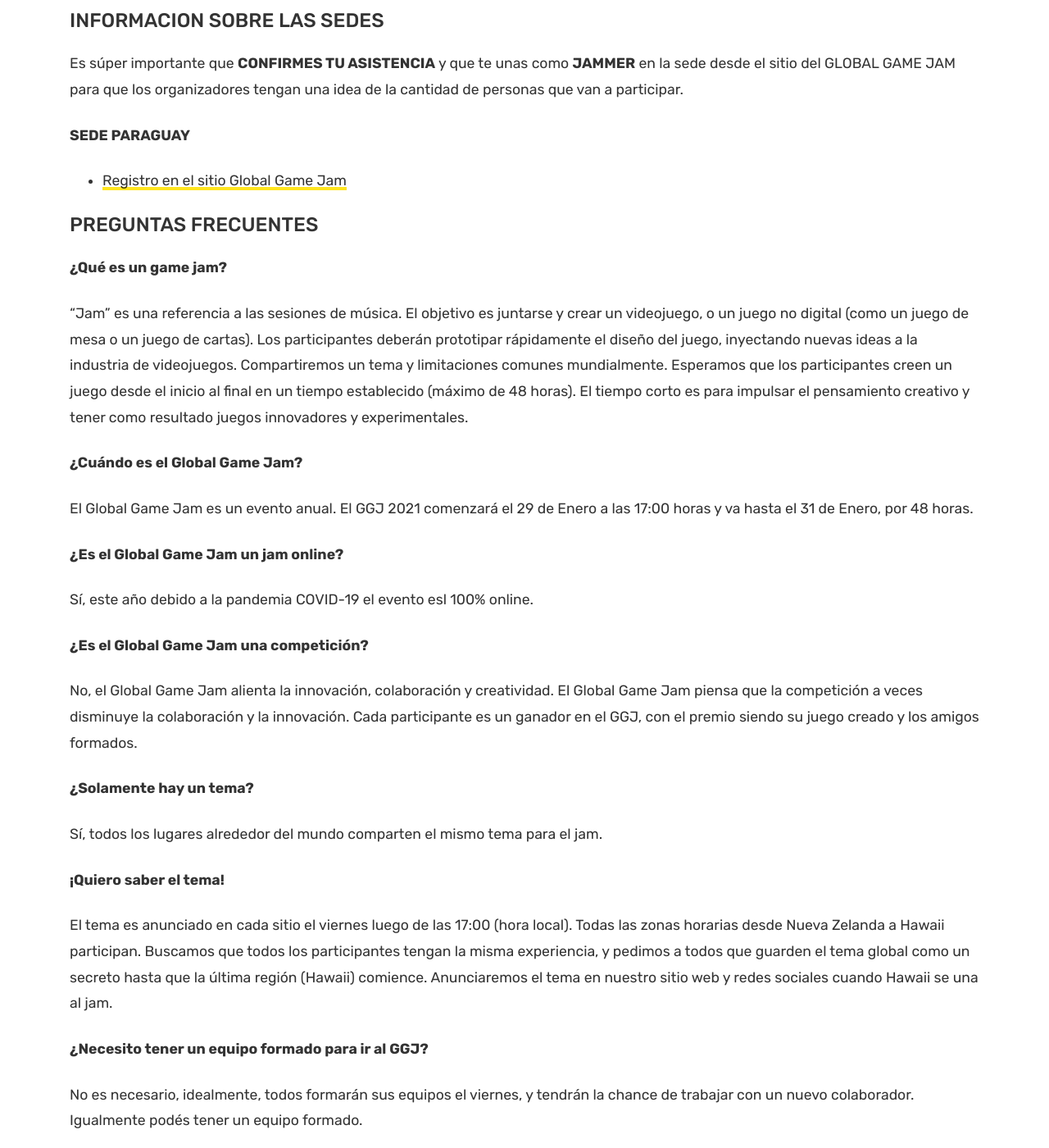
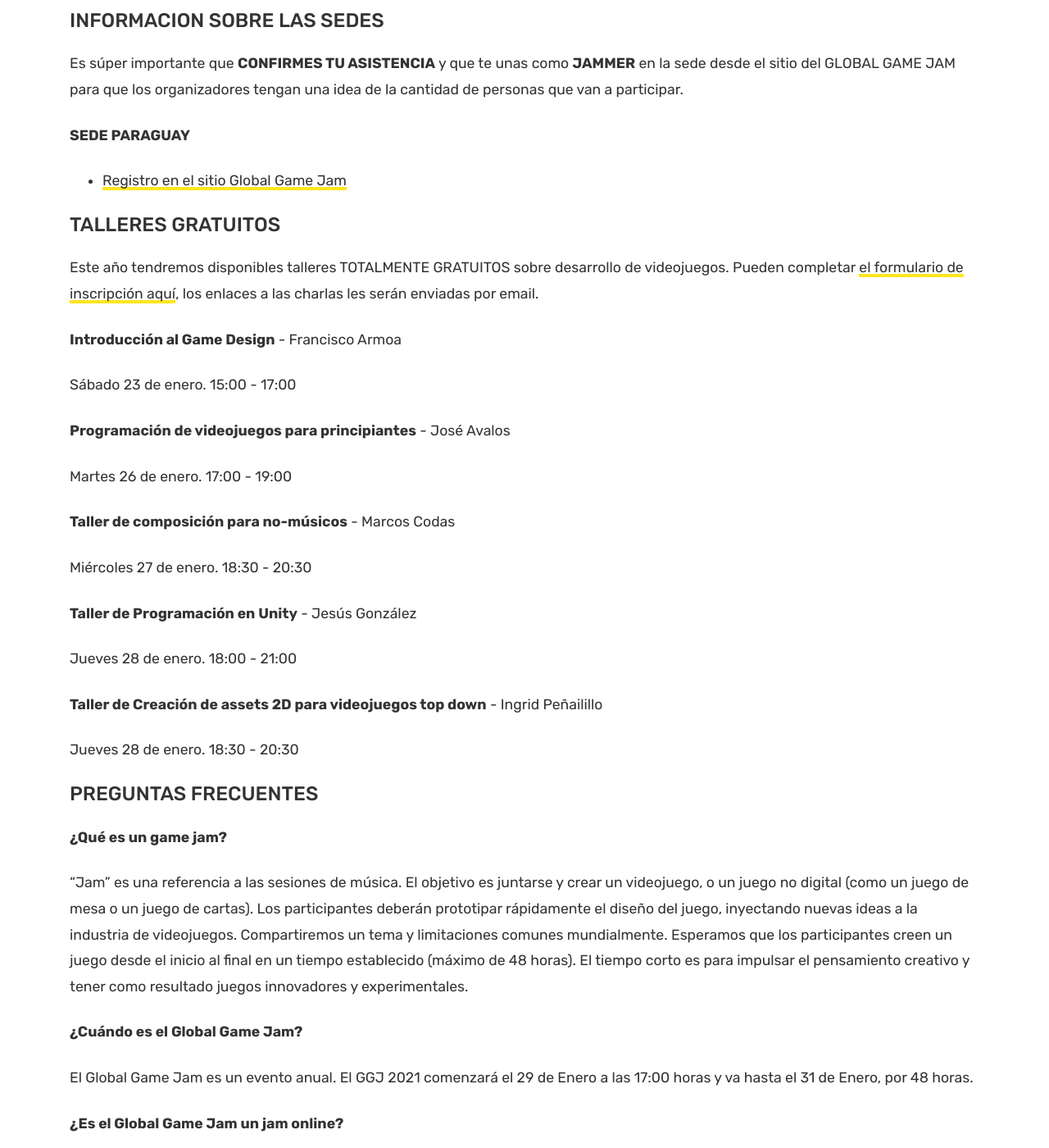
Before and after one commit to pescode/igdapy.github.io, a Jekyll site: the page built from eventos/ggj2021.md, in a window 1280 px wide and 1400 px high, scrolled down 484 px. Shown: the whole window at 82% size. Built offline with Jekyll 4.4.1, drawn with Linux system fonts in a browser that asks for light colours; comment, search, counter and statistics services are not loaded.

Commit message:
talleres ggj

```diff
--- a/eventos/ggj2021.md
+++ b/eventos/ggj2021.md
@@ -19,6 +19,30 @@
 **SEDE PARAGUAY**
 
 - [Registro en el sitio Global Game Jam][registro_ggj_asu]
+
+#### TALLERES GRATUITOS
+
+Este año tendremos disponibles talleres TOTALMENTE GRATUITOS sobre desarrollo de videojuegos. Pueden completar [el formulario de inscripción aquí][talleres], los enlaces a las charlas les serán enviadas por email.
+
+**Introducción al Game Design** - Francisco Armoa
+
+Sábado 23 de enero. 15:00 - 17:00
+
+**Programación de videojuegos para principiantes** - José Avalos
+
+Martes 26 de enero. 17:00 - 19:00
+
+**Taller de composición para no-músicos** - Marcos Codas
+
+Miércoles 27 de enero. 18:30 - 20:30
+
+**Taller de Programación en Unity** - Jesús González
+
+Jueves 28 de enero. 18:00 - 21:00
+
+**Taller de Creación de assets 2D para videojuegos top down** - Ingrid Peñailillo
+
+Jueves 28 de enero. 18:30 - 20:30
 
 #### PREGUNTAS FRECUENTES
 
@@ -65,3 +89,5 @@
 [registro_ggj_asu]:https://globalgamejam.org/2021/jam-sites/asuncion
 
 [discord]:https://discord.gg/Cqr6gR5
+
+[talleres]:https://forms.gle/ChqrYfGtiWiNGVog7
```
